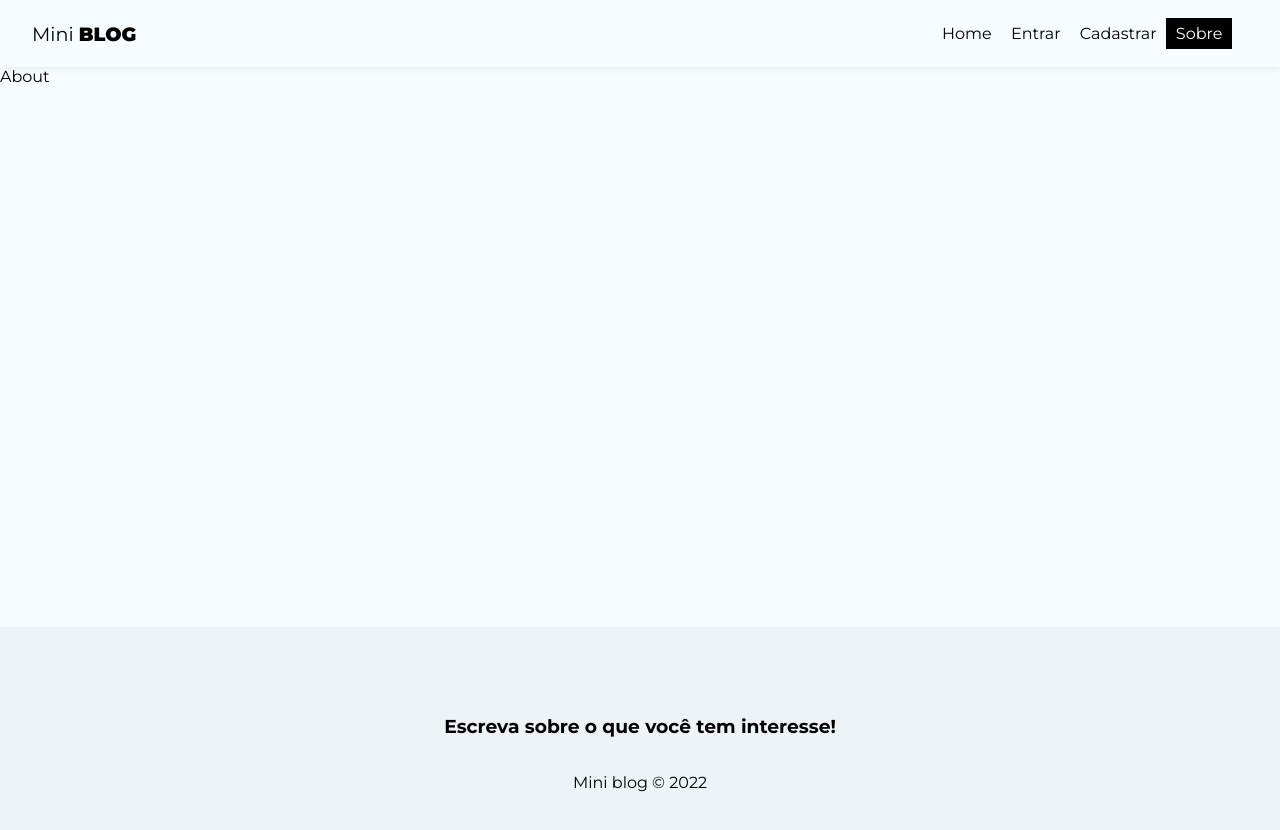
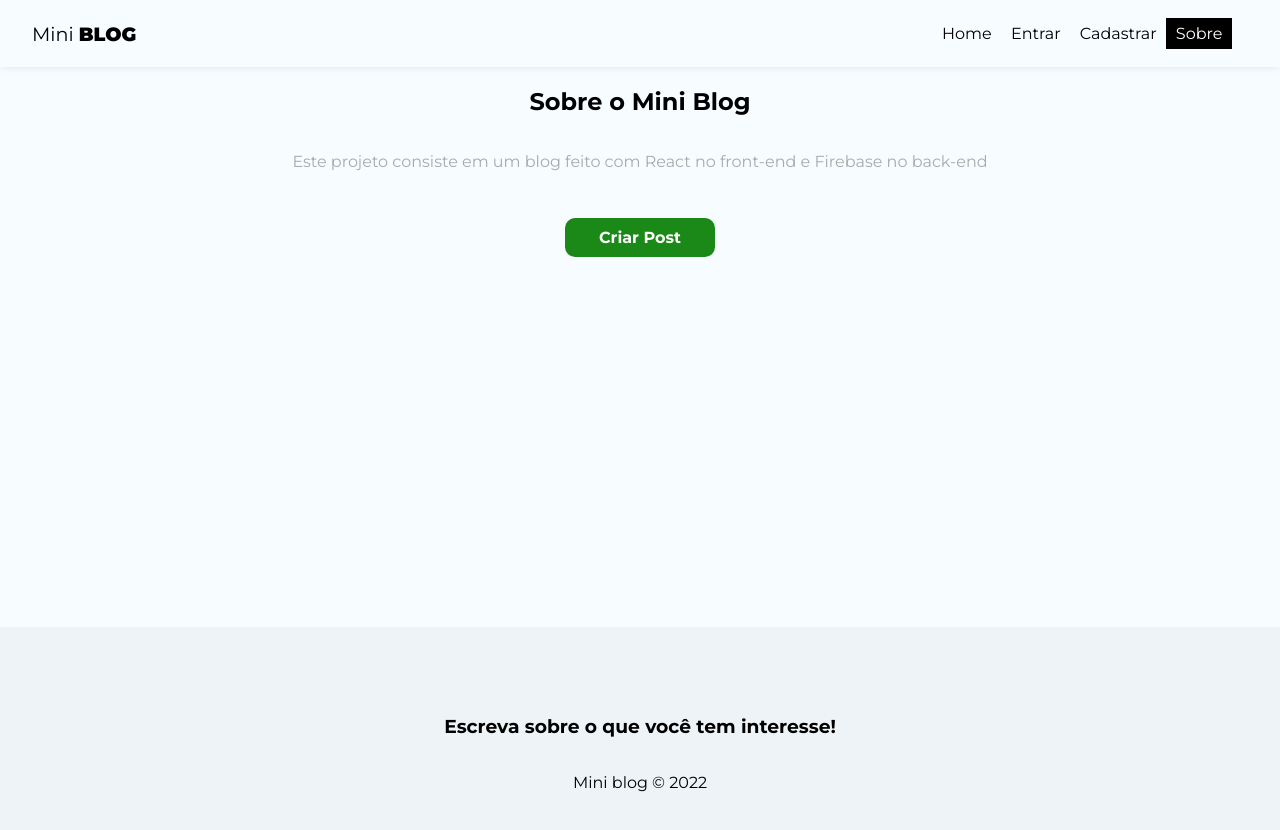
Before and after one commit to GeracNeto/miniblog, a React (Create React App) app: page /about in a window 1280 px wide. Shown: the top 830 px of the page. Built offline with nearby package versions, Linux system fonts and the light colour scheme; no server answers.

Commit message:
Atualizado page 'About'

```diff
--- a/src/pages/About/About.js
+++ b/src/pages/About/About.js
@@ -1,9 +1,17 @@
 // CSS
-import styles from'./About.module.css'
+import styles from './About.module.css'
+
+// Libs
+import { Link } from 'react-router-dom'
+
 
 const About = () => {
     return (
-        <div>About</div>
+        <div className={styles.about}>
+            <h2>Sobre o Mini <span>Blog</span></h2>
+            <p>Este projeto consiste em um blog feito com React no front-end e Firebase no back-end</p>
+            <Link to='/posts/create' className='btn'>Criar Post</Link>
+        </div>
     )
 }
 
--- a/src/pages/About/About.module.css
+++ b/src/pages/About/About.module.css
@@ -0,0 +1,19 @@
+.about {
+    text-align: center;
+
+    display: flex;
+    flex-direction: column;
+    align-items: center;
+}
+
+.about p {
+    color: #aaa;
+    margin-bottom: 2em;
+}
+
+.about a{
+    display: block;
+
+    margin-top: 15px;
+    padding: 10px 15px;
+}
```
